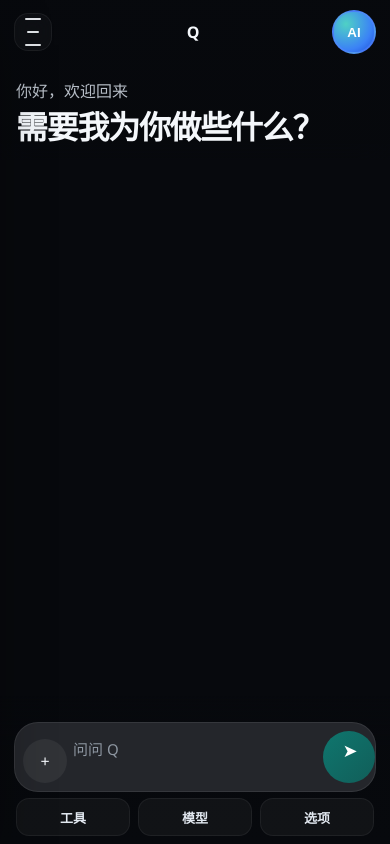
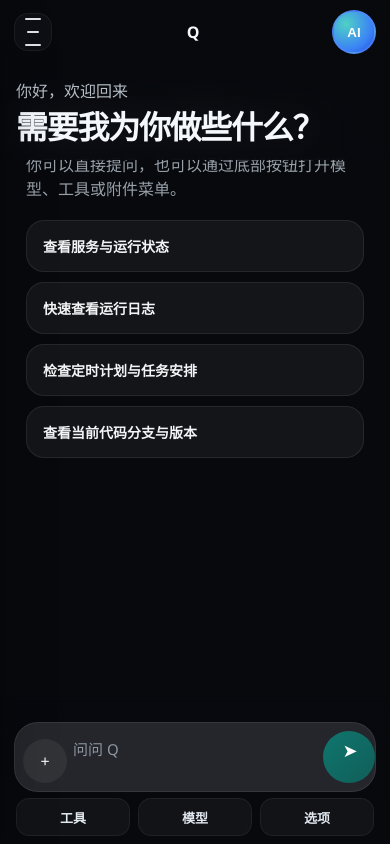
Before and after one commit to wbq52588-ctrl/cloud-agent, a FastAPI app: page / in a window 390 px wide. Run offline with FastAPI, Linux system fonts and the light colour scheme; data that the repository does not hold is empty; some libraries are stand-ins or nearby versions.

Commit message:
Move VPS utility actions to welcome state

```diff
--- a/app/static/app.js
+++ b/app/static/app.js
@@ -26,11 +26,7 @@ const modelOptions = {
     { value: "glm-4.5-air", label: "GLM-4.5 Air" },
   ],
   vps: [
-    { value: "vps-status", label: "服务状态" },
     { value: "vps-run", label: "立即运行任务" },
-    { value: "vps-logs", label: "查看日志" },
-    { value: "vps-timer", label: "定时计划" },
-    { value: "vps-branch", label: "仓库分支" },
   ],
 };
 
@@ -38,7 +34,7 @@ const modelDefaults = {
   gemini: "gemini-2.5-flash",
   openai: "gpt-4.1-mini",
   zhipu: "glm-4.7",
-  vps: "vps-status",
+  vps: "vps-run",
 };
 
 const providerTitles = {
@@ -63,11 +59,7 @@ const modelDescriptions = {
     "glm-4.5-air": { title: "轻快", detail: "速度优先，适合短对话" },
   },
   vps: {
-    "vps-status": { title: "检查", detail: "查看当前服务与运行状态" },
     "vps-run": { title: "执行", detail: "直接触发一次远程任务" },
-    "vps-logs": { title: "日志", detail: "快速查看运行日志" },
-    "vps-timer": { title: "计划", detail: "检查定时计划与任务安排" },
-    "vps-branch": { title: "仓库", detail: "查看当前代码分支和版本" },
   },
 };
 
@@ -420,6 +412,19 @@ function renderModelPickerCards(provider, options, activeModel) {
   });
 }
 
+function bindPromptButtons(root = document) {
+  root.querySelectorAll("[data-prompt]").forEach((button) => {
+    if (button.dataset.boundPrompt === "1") return;
+    button.dataset.boundPrompt = "1";
+    button.addEventListener("click", () => {
+      elements.userMessage.value = button.dataset.prompt || "";
+      elements.userMessage.dispatchEvent(new Event("input"));
+      elements.userMessage.focus();
+      closeAllSheets();
+    });
+  });
+}
+
 function showAuthOverlay() {
   elements.authOverlay.classList.remove("hidden");
   elements.accessPassword.value = state.accessPassword;
@@ -490,8 +495,15 @@ function renderMessages(messages, pending = null) {
         <span class="empty-kicker">你好</span>
         <h3>需要我为你做些什么？</h3>
         <p>你可以直接提问，也可以通过底部按钮打开模型、工具或附件菜单。</p>
+        <div class="welcome-actions">
+          <button type="button" class="welcome-action" data-prompt="查看当前服务与运行状态">查看服务与运行状态</button>
+          <button type="button" class="welcome-action" data-prompt="快速查看运行日志">快速查看运行日志</button>
+          <button type="button" class="welcome-action" data-prompt="检查定时计划与任务安排">检查定时计划与任务安排</button>
+          <button type="button" class="welcome-action" data-prompt="查看当前代码分支与版本">查看当前代码分支与版本</button>
+        </div>
       </div>
     `;
+    bindPromptButtons(elements.messageList);
     syncGreetingState();
     return;
   }
@@ -827,14 +839,7 @@ function bindEvents() {
     });
   });
 
-  elements.quickChips.forEach((chip) => {
-    chip.addEventListener("click", () => {
-      elements.userMessage.value = chip.dataset.prompt || "";
-      elements.userMessage.dispatchEvent(new Event("input"));
-      elements.userMessage.focus();
-      closeAllSheets();
-    });
-  });
+  bindPromptButtons();
 
   elements.desktopAttachmentTrigger?.addEventListener("click", () => {
     elements.fileInput.accept = "image/*,.txt,.md,.json,.csv,.log,.py,.js,.ts,.tsx,.jsx,.html,.css,.yml,.yaml,.xml,.sh";
--- a/app/static/styles.css
+++ b/app/static/styles.css
@@ -324,6 +324,27 @@ textarea {
   min-height: 100%;
   text-align: center;
   color: var(--muted);
+}
+
+.welcome-actions {
+  display: grid;
+  gap: 10px;
+  width: min(100%, 460px);
+  margin-top: 18px;
+}
+
+.welcome-action {
+  width: 100%;
+  border: 1px solid rgba(255, 255, 255, 0.08);
+  background: rgba(255, 255, 255, 0.04);
+  color: var(--dark-text);
+  border-radius: 16px;
+  padding: 14px 16px;
+  font: inherit;
+  font-size: 14px;
+  font-weight: 600;
+  text-align: left;
+  cursor: pointer;
 }
 
 .empty-kicker {
@@ -894,6 +915,41 @@ textarea {
     display: none;
   }
 
+  .message-list.is-empty .empty-state {
+    display: grid;
+    justify-items: start;
+    align-content: start;
+    min-height: calc(100dvh - 280px);
+    padding: 18px 8px 0;
+    text-align: left;
+  }
+
+  .message-list.is-empty .empty-state h3 {
+    margin: 0;
+    font-size: 32px;
+    line-height: 1.08;
+    letter-spacing: -0.04em;
+    color: var(--dark-text);
+  }
+
+  .message-list.is-empty .empty-state p {
+    margin: 10px 0 0;
+    color: #98a1aa;
+    line-height: 1.55;
+  }
+
+  .message-list.is-empty .welcome-actions {
+    width: 100%;
+    margin-top: 18px;
+  }
+
+  .message-list.is-empty .welcome-action {
+    border-radius: 18px;
+    padding: 15px 16px;
+    background: rgba(255, 255, 255, 0.05);
+    color: #f3f4f6;
+  }
+
   body:not(.has-conversation) .message-list {
     padding-top: 0;
   }
--- a/app/templates/index.html
+++ b/app/templates/index.html
@@ -4,7 +4,7 @@
     <meta charset="UTF-8" />
     <meta name="viewport" content="width=device-width, initial-scale=1.0" />
     <title>Cloud Agent Console</title>
-    <link rel="stylesheet" href="/static/styles.css?v=20260327g" />
+    <link rel="stylesheet" href="/static/styles.css?v=20260327h" />
   </head>
   <body>
     <div id="auth-overlay" class="auth-overlay hidden">
@@ -243,6 +243,6 @@
       accept="image/*,.txt,.md,.json,.csv,.log,.py,.js,.ts,.tsx,.jsx,.html,.css,.yml,.yaml,.xml,.sh"
     />
 
-    <script src="/static/app.js?v=20260327g"></script>
+    <script src="/static/app.js?v=20260327h"></script>
   </body>
 </html>
```
